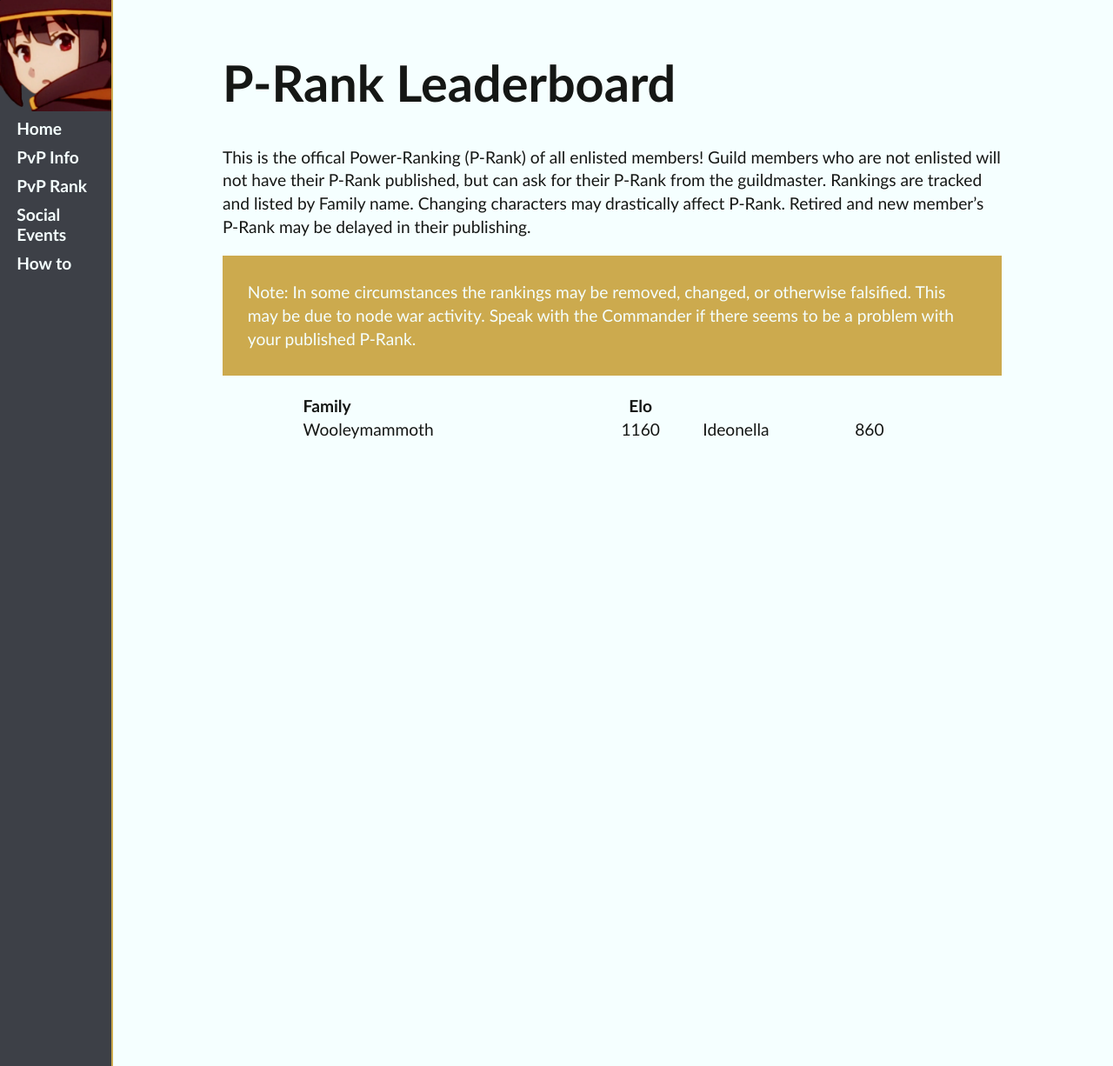
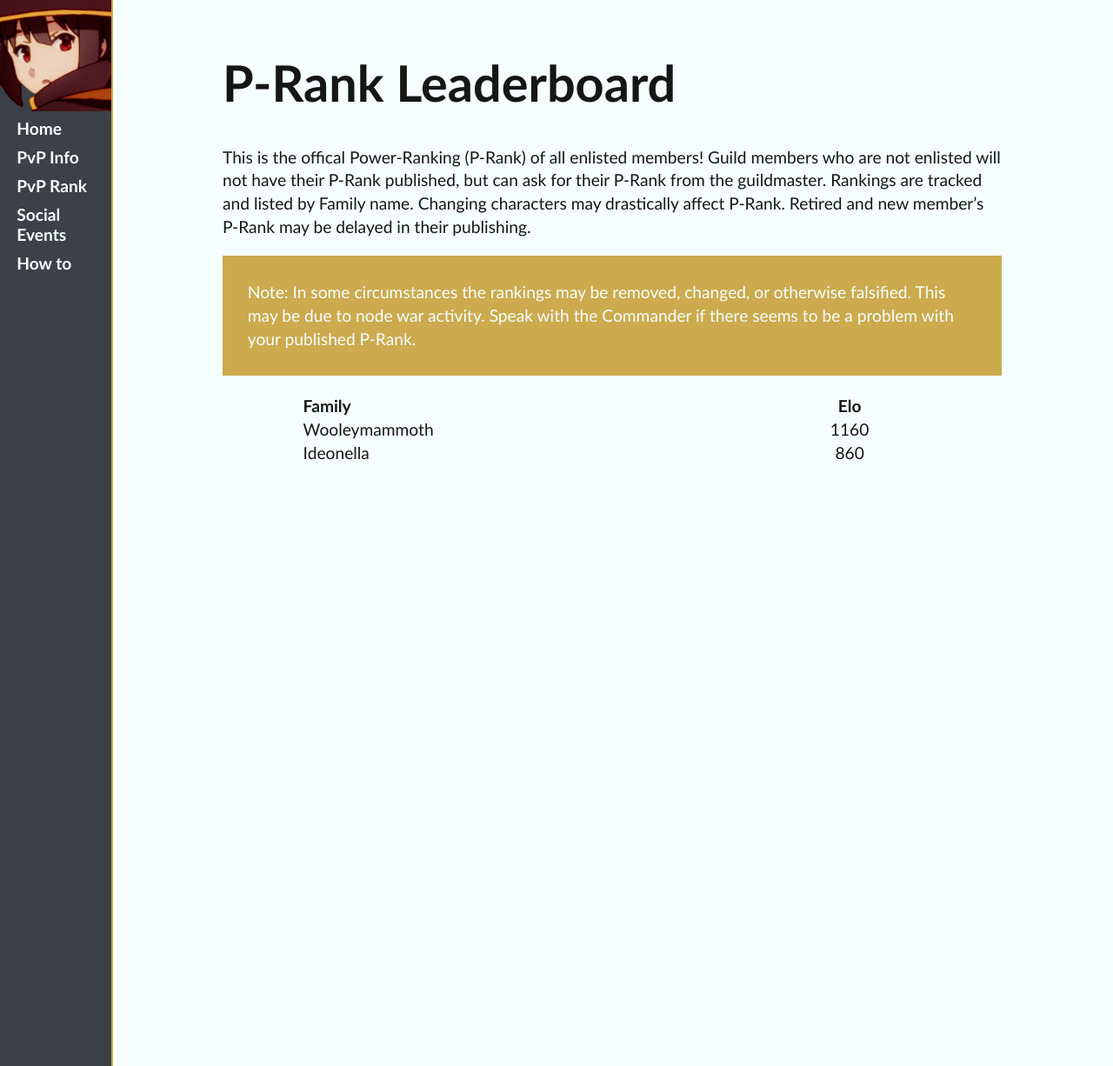
Before and after one commit to ideonella/ideonella.github.io, a Jekyll site: the page built from leaderboard.md, in a window 1280 px wide and 1226 px high. Shown: the whole window at 87% size. Built offline with Jekyll 4.4.1, drawn with Linux system fonts in a browser that asks for light colours.

Commit message:
202104282126

```diff
--- a/leaderboard.md
+++ b/leaderboard.md
@@ -8,8 +8,8 @@ This is the offical Power-Ranking (P-Rank) of all enlisted members! Guild member
 Note: In some circumstances the rankings may be removed, changed, or otherwise falsified. This may be due to node war activity. Speak with the Commander if there seems to be a problem with your published P-Rank.
 {: .alert}
 
-|     Family     |   Elo   |
-|:---------------|:-------:|
+|   Family   |  Elo  |
+|:-----------|:-----:|
 {% for item in site.data.rankings -%}
 |{{ item.family }}|{{ item.elo }}|
-{%- endfor -%}
+{% endfor %}
```
